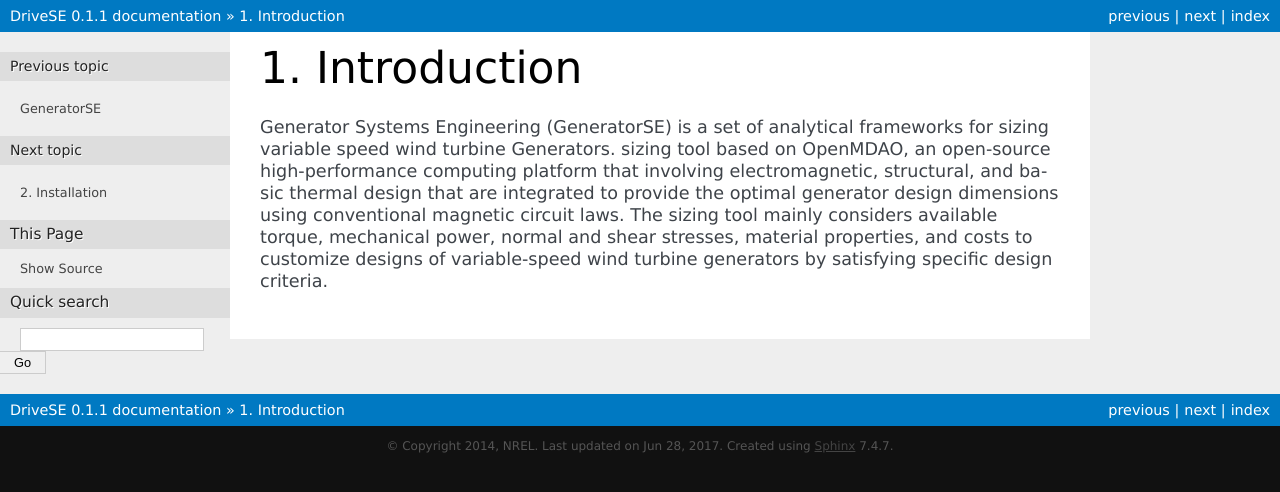
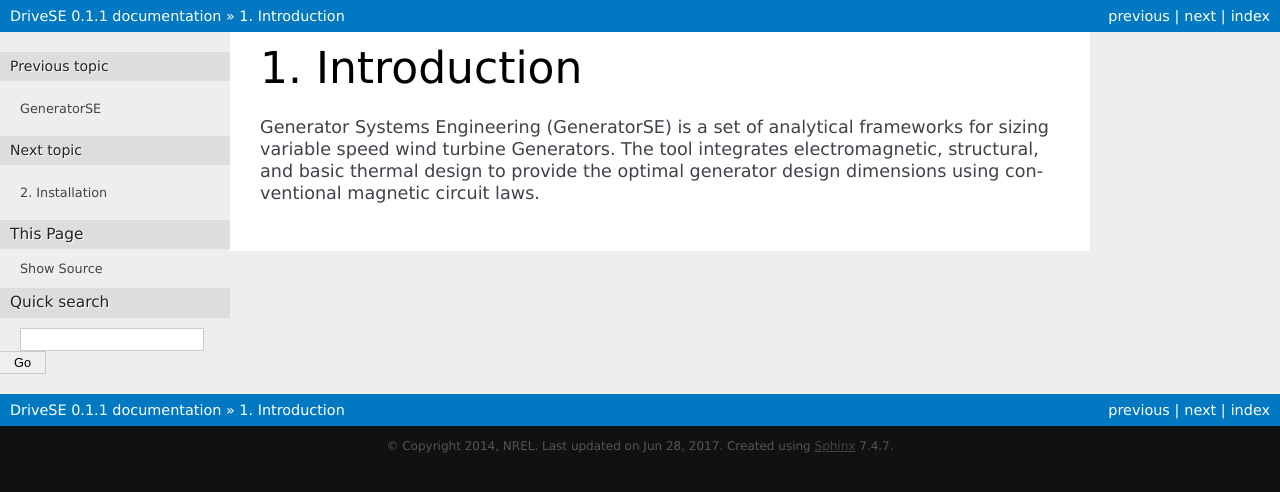
Before and after one commit to WISDEM/GeneratorSE, a Sphinx documentation site: the page built from docs/intro.rst, in a window 1280 px wide. Shown: the top 492 px of the page. Built offline with Sphinx 7.4.7, drawn with Linux system fonts in a browser that asks for light colours.

Commit message:
intro updated

```diff
--- a/docs/intro.rst
+++ b/docs/intro.rst
@@ -1,4 +1,4 @@
 Introduction
 ------------
 
-Generator Systems Engineering (GeneratorSE) is a set of analytical frameworks for sizing variable speed wind turbine Generators. sizing tool based on OpenMDAO, an open-source high-performance computing platform  that  involving electromagnetic, structural, and basic thermal design that are integrated to provide the optimal generator design dimensions using conventional magnetic circuit laws. The sizing tool mainly considers available torque, mechanical power, normal and shear stresses, material properties, and costs to customize designs of variable-speed wind turbine generators by satisfying specific design criteria.
+Generator Systems Engineering (GeneratorSE) is a set of analytical frameworks for sizing variable speed wind turbine Generators. The tool integrates electromagnetic, structural, and basic thermal design to provide the optimal generator design dimensions using conventional magnetic circuit laws.
```
Also changed, not shown: 1 other file.
